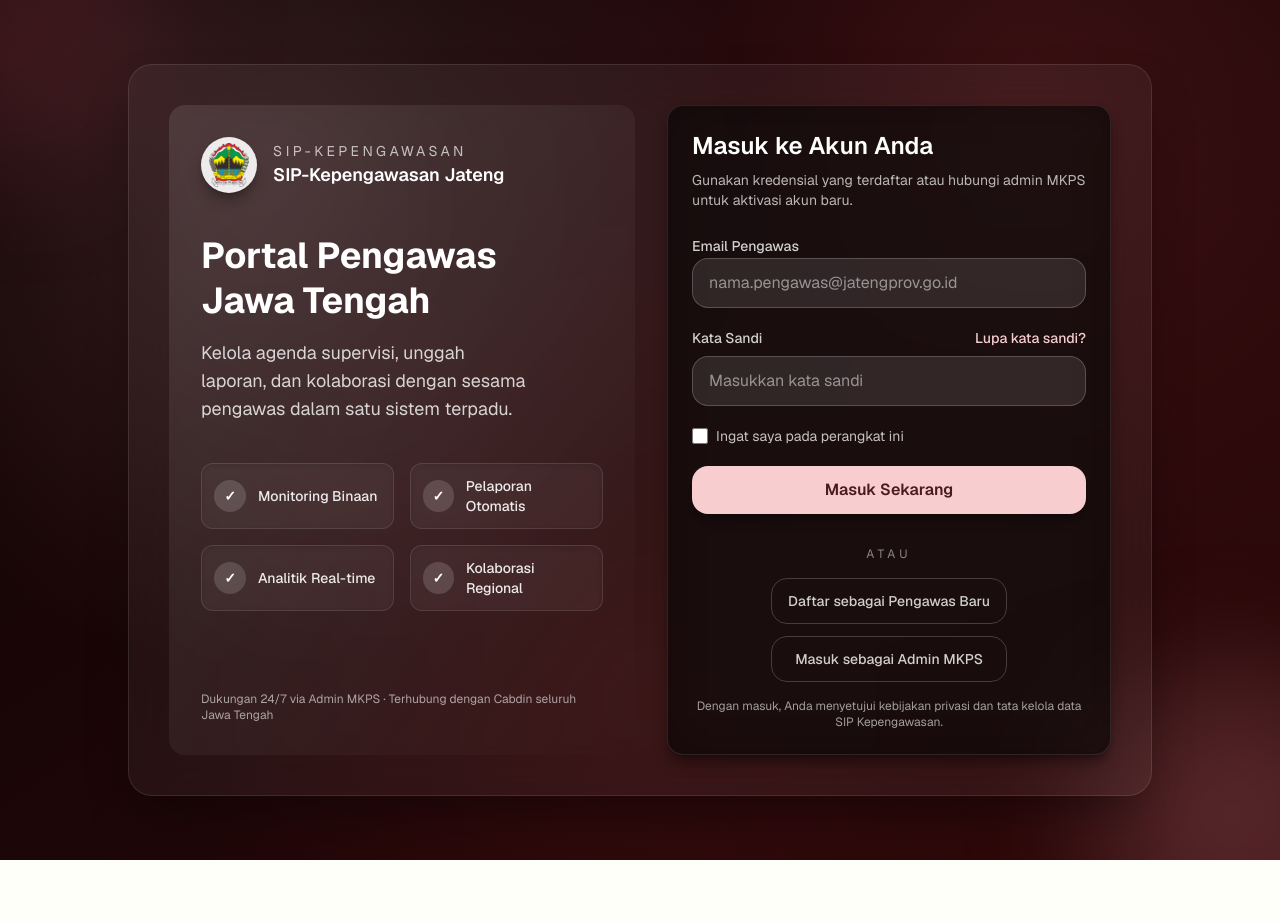
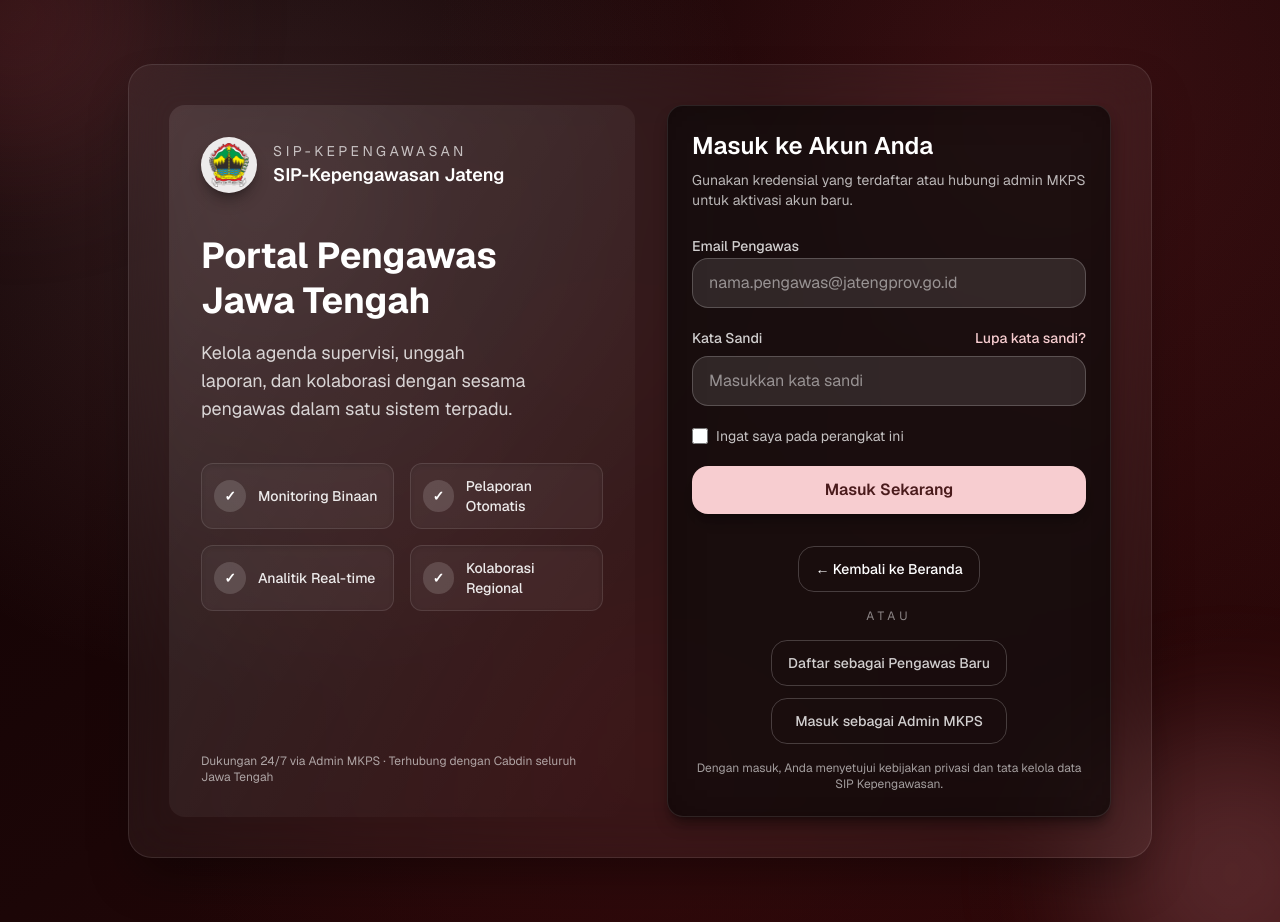
Before and after one commit to yucheyahyasukaca/pengawas, a Next.js app: page /auth/login in a window 1280 px wide. Before the commit the page ends 860 px from the top, so only its background shows below. Built offline with nearby package versions, Linux system fonts and the light colour scheme.

Commit message:
fix login page

```diff
--- a/app/(auth)/auth/login/page.tsx
+++ b/app/(auth)/auth/login/page.tsx
@@ -141,6 +141,12 @@ export default function LoginPage() {
             </form>
           </CardContent>
           <CardFooter className="mt-2 flex flex-col gap-4">
+            <Link
+              href="/"
+              className="flex items-center justify-center rounded-xl border border-white/20 bg-transparent px-4 py-3 text-sm font-medium text-white transition hover:border-white/40 hover:bg-white/10"
+            >
+              ← Kembali ke Beranda
+            </Link>
             <div className="flex items-center gap-3">
               <span className="h-px flex-1 bg-white/10" />
               <span className="text-xs uppercase tracking-[0.35em] text-white/50">
--- a/app/layout.tsx
+++ b/app/layout.tsx
@@ -34,7 +34,12 @@ export const metadata: Metadata = {
   ],
   authors: [{ name: "MKPS SMA & SLB Provinsi Jawa Tengah" }],
   icons: {
-    icon: "/favicon.ico",
+    icon: [
+      { url: "/favicon.ico", sizes: "any" },
+      { url: "/jateng.png", type: "image/png", sizes: "192x192" },
+    ],
+    shortcut: "/jateng.png",
+    apple: "/jateng.png",
   },
   openGraph: {
     title: siteConfig.name,
```
